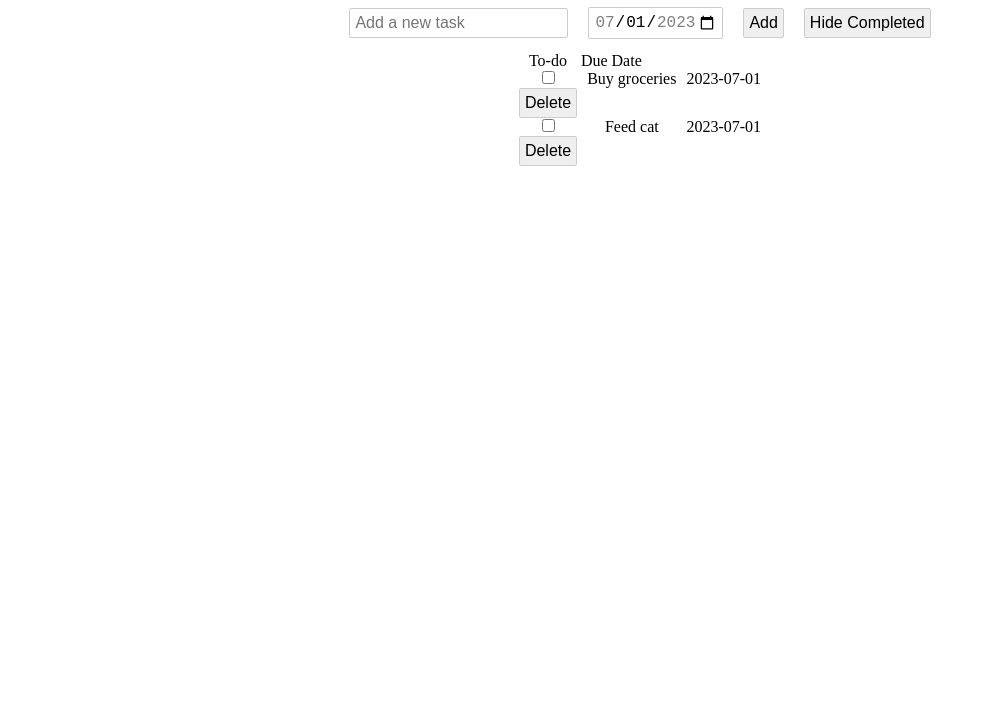
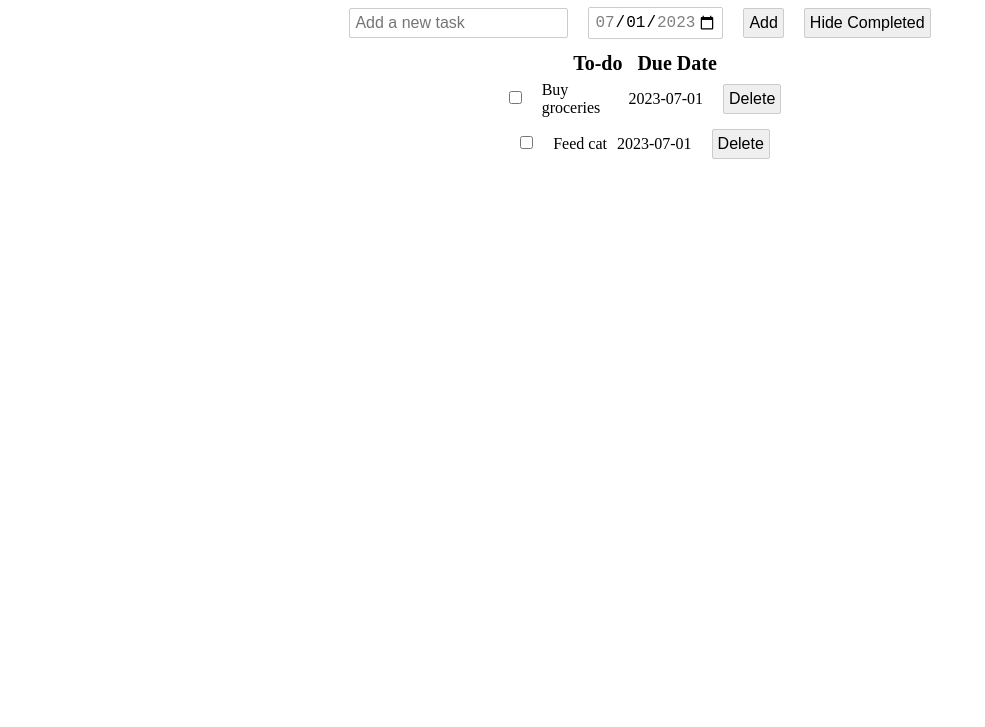
Before and after one commit to fac28/check-it-off, a plain HTML site: page index.html in a window 1280 px wide. Shown: the part 73-800 px from the top of the page, without its empty margins (0-985 px from the left). Drawn offline with Linux system fonts and the light colour scheme.

Commit message:
style update

```diff
--- a/styles/main.css
+++ b/styles/main.css
@@ -2,6 +2,8 @@ ul {
   list-style-type: none;
   margin: 0;
   padding: 0;
+  display: grid;
+  justify-items: center;
 }
 
 .input-container {
@@ -36,6 +38,14 @@ input, button {
   grid-template-columns: auto 1fr auto;
   align-items: center;
   justify-items: center;
+  padding: 2%;
+}
+
+.column-names{
+  font-weight: bold;
+  font-size: 20px;
+  margin: 0 10px;
+
 }
 
 .checkbox-column {
@@ -51,3 +61,7 @@ input, button {
   grid-column: 3;
   margin: 0 10px;
 }
+
+.delete-button {
+  grid-column: 4;
+}
```
